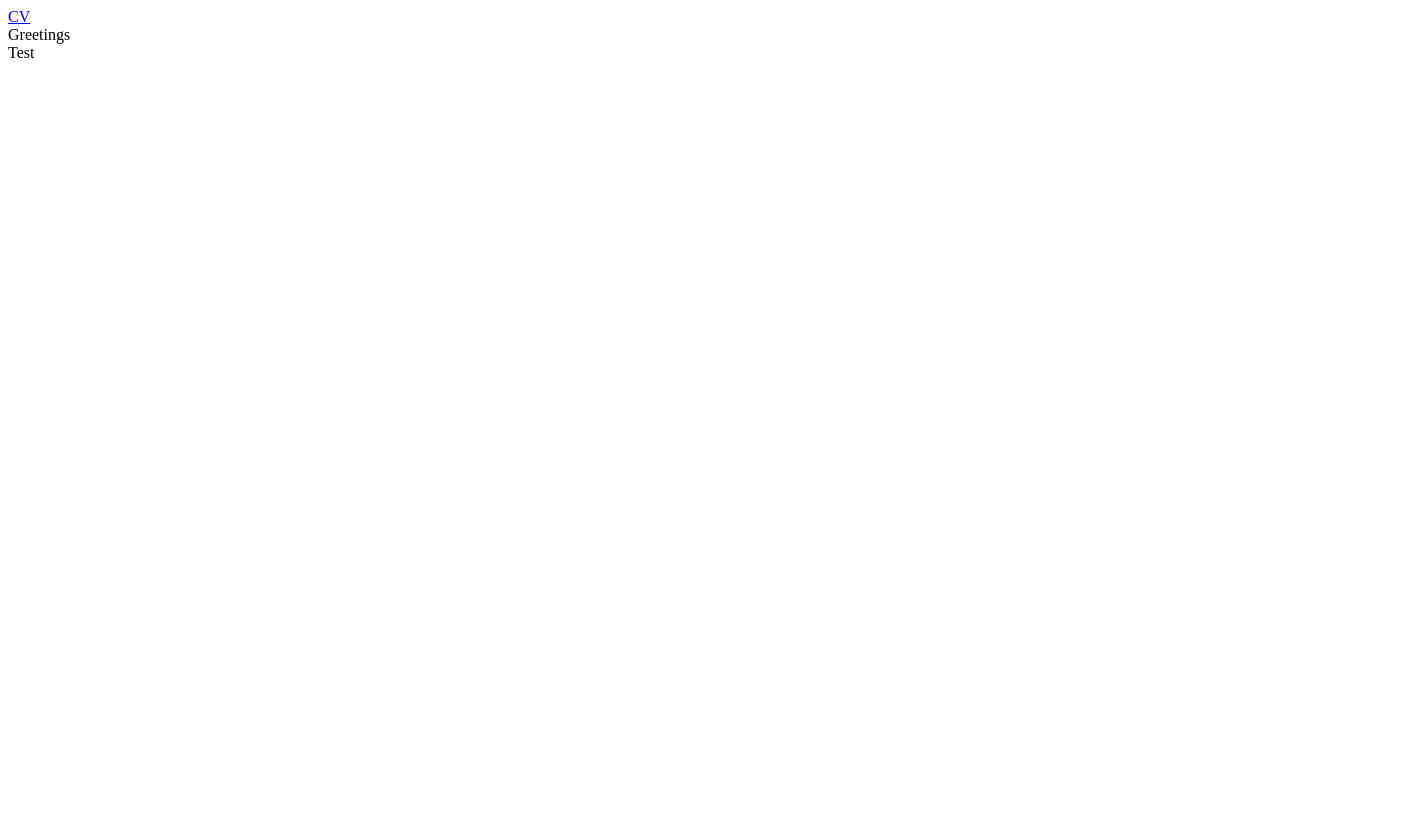
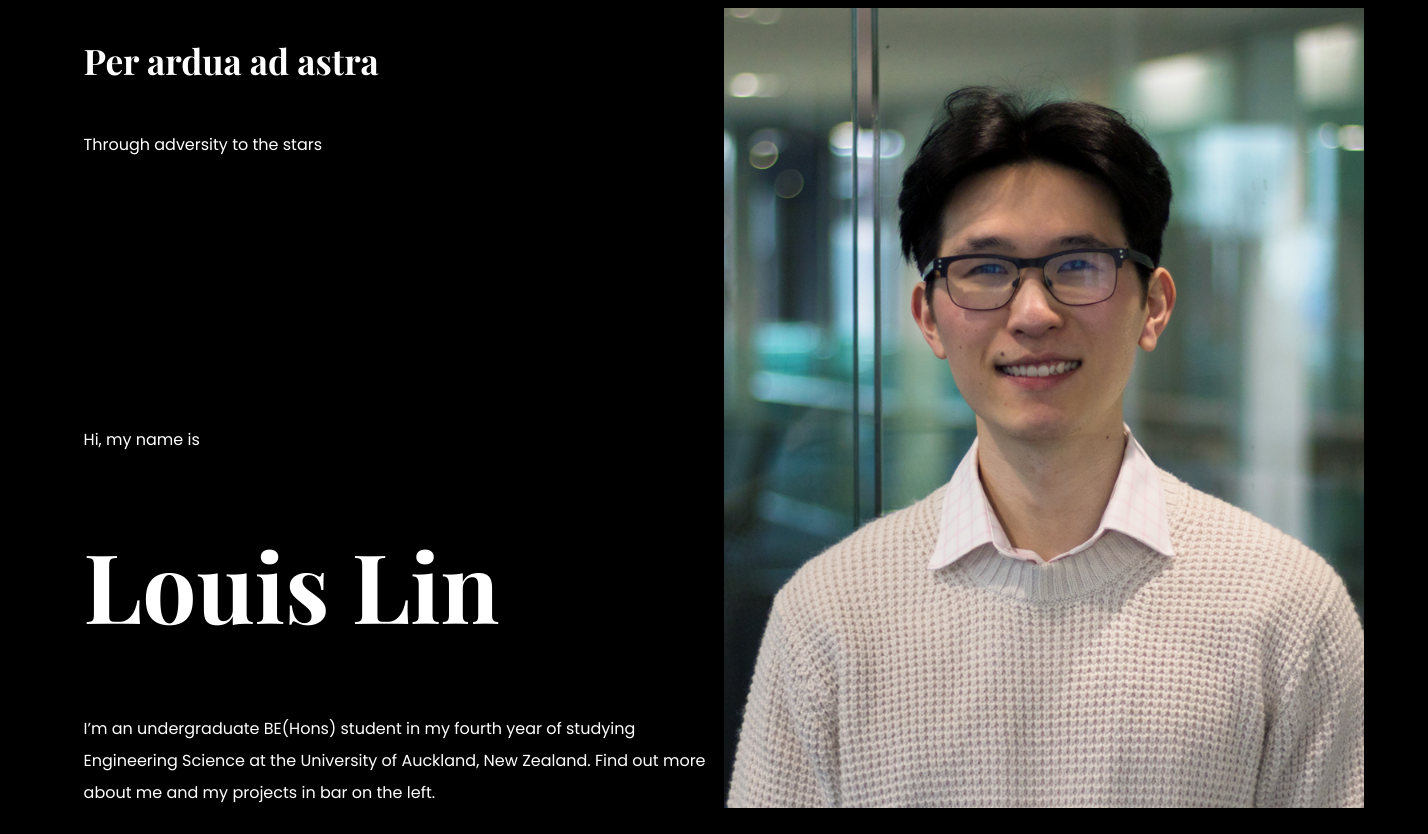
Before and after one commit to louis-cf-lin/louis-cf-lin.github.io, a plain HTML site: page index.html in a window 1280 px wide. Shown: the whole page, 1428 px wide, since content can reach past the window. Before the commit the page ends 800 px from the top, so only its background shows below. Drawn offline with nearby package versions, Linux system fonts and the light colour scheme; a web font is replaced by a local one.

Commit message:
Home progress

```diff
--- a/index.html
+++ b/index.html
@@ -6,27 +6,32 @@
   <meta name="viewport" content="width=device-width, initial-scale=1.0" />
   <meta name="description" content="Louis Lin - 4th Year Engineering Science, The University of Auckland.">
   <meta http-equiv="X-UA-Compatible" content="ie=edge" />
-  <link rel="icon" href="/public/images/logo-icon.png" />
+  <link rel="icon" href="images/icon.png" />
   <title>Louis Lin</title>
-  <!-- <link rel="stylesheet" href="/public/stylesheets/home.css"> -->
-
+  <link rel="stylesheet" href="stylesheets/style.css">
+  <link rel="stylesheet" href="https://fonts.googleapis.com/css2?family=Playfair+Display:ital,wght@0,400;0,700;1,400;1,700&family=Poppins:ital,wght@0,300;0,400;0,500;0,600;0,700;1,300;1,400;1,500;1,600;1,700&display=swap">
 </head>
 
 <body>
 
-  <nav>
-    <a href="CV.pdf">CV</a>
-  </nav>
-
-  <div>
-    Greetings
+  <div id="home" class="section">
+    <div id="home-quote">
+      <h2>Per ardua ad astra</h2>
+      <p>Through adversity to the stars</p>
+    </div>
+    <img id="home-img" src="images/home.jpg" alt="Louis">
+    <div id="home-txt">
+      <p>Hi, my name is</p>
+      <h1>Louis Lin</h1>
+      <p>I’m an undergraduate BE(Hons) student in my fourth year of studying Engineering Science at the University of Auckland, New Zealand. Find out more about me and my projects in bar on the left.</p>
+    </div>
   </div>
 
   <footer>
     Test
   </footer>
 
-  <!-- <script src="/public/javascripts/home.js"></script> -->
+  <script src="scripts/javascript.js"></script>
 </body>
 
 </html>
--- /dev/null
+++ b/stylesheets/style.scss
@@ -0,0 +1,58 @@
+$playfair: 'Playfair Display', serif;
+$poppins: 'Poppins', sans-serif;
+
+body {
+  width: 100vw;
+  background: black;
+}
+
+.section {
+  padding-left: calc(50px + 2vw);
+  padding-right: 5vw;
+  height: 100vh;
+  width: 100%;
+}
+
+h1 {
+  font-family: $playfair;
+  color: white;
+  font-weight: 700;
+  font-size: 6em;
+}
+
+h2 {
+  font-family: $playfair;
+  color: white;
+  font-weight: 700;
+  font-size: 2.2em;
+}
+
+p {
+  font-family: $poppins;
+  font-weight: 400;
+  color: white;
+  line-height: 200%;
+}
+
+#home {
+  display: grid;
+  grid-template-rows: 50% 50%;
+  grid-template-columns: 50% 50%;
+  grid-template-areas:
+  'quote img'
+  'txt img';
+  #home-quote {
+    grid-area: quote;
+    display: flex;
+    flex-direction: column;
+  }
+  #home-img {
+    grid-area: img;
+    object-fit: cover;
+    height: 100%;
+    width: 100%;
+  }
+  #home-txt {
+    grid-area: txt;
+  }
+}
```
Also changed, not shown: images/home.jpg (added), images/icon.png (added), images/logo-black.png (added), images/logo-white.png (added), scripts/javascript.js (added), stylesheets/style.css (added).
